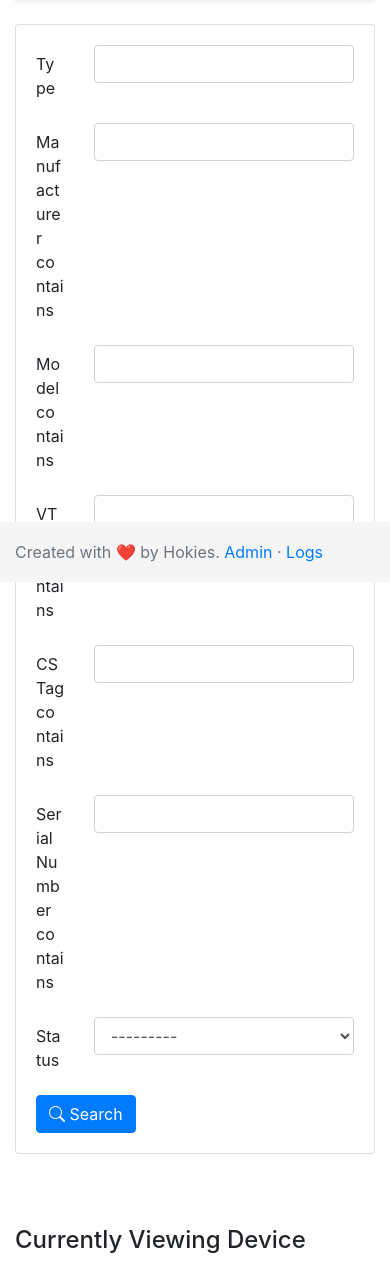
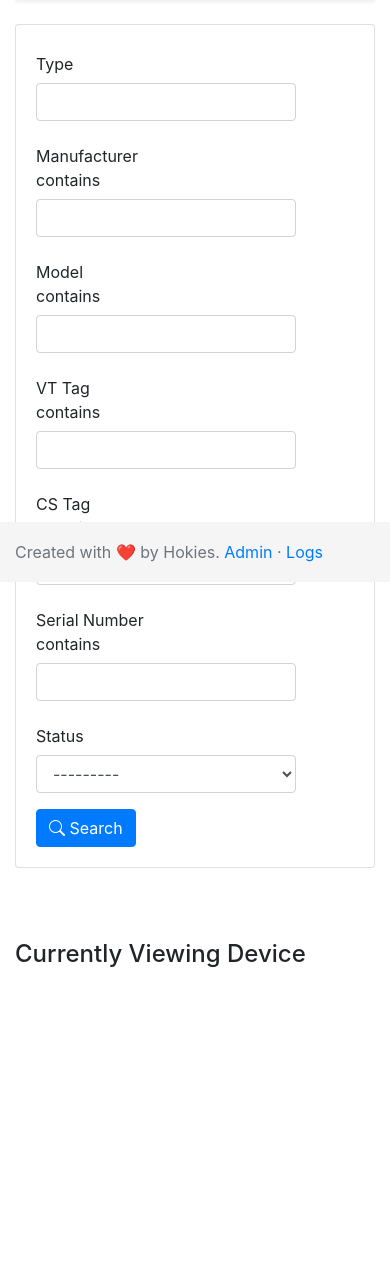
Before and after one commit to chenyuan99/Techstaff-Inventory, a Django app: page /display_devices in a window 390 px wide. Shown: the part 262-1525 px from the top of the page. After the commit the page ends 1229 px from the top, so only its background shows below. Run offline with Django 3.2, Linux system fonts and the light colour scheme; data that the repository does not hold is empty; some libraries are stand-ins or nearby versions.

Commit message:
search mobile responsive update

```diff
--- a/hello/templates/index.html
+++ b/hello/templates/index.html
@@ -33,7 +33,7 @@
 							<br> -->
 					{% for field in myFilter.form %}
 					<div class="form-group row">
-						<label for="id_{{ field.name }}" class="col-2 col-form-label"> {{ field.label }}</label>
+						<label for="id_{{ field.name }}" class="col-5 col-form-label"> {{ field.label }}</label>
 						<div class="col-10">
 							{{ field }}
 						</div>
```
